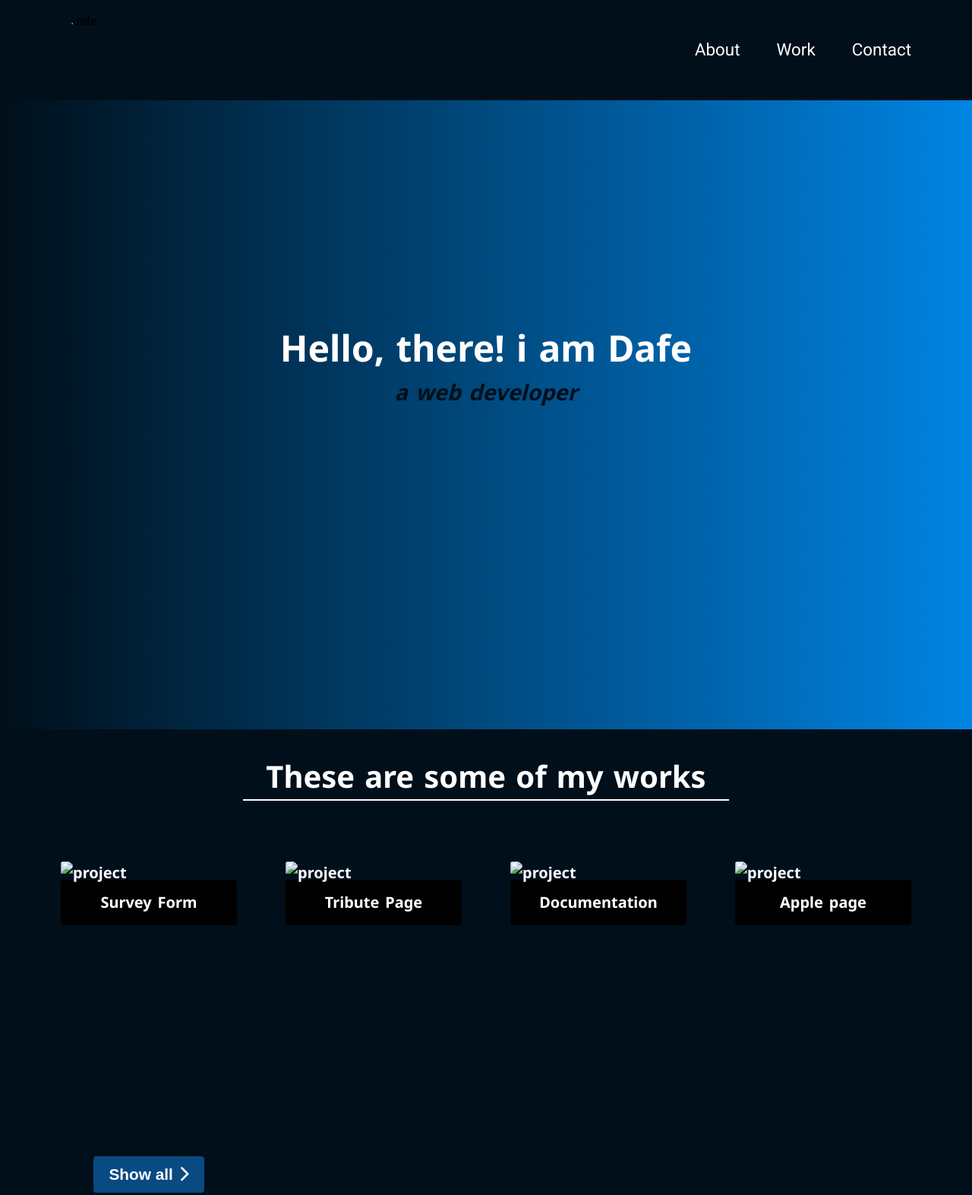
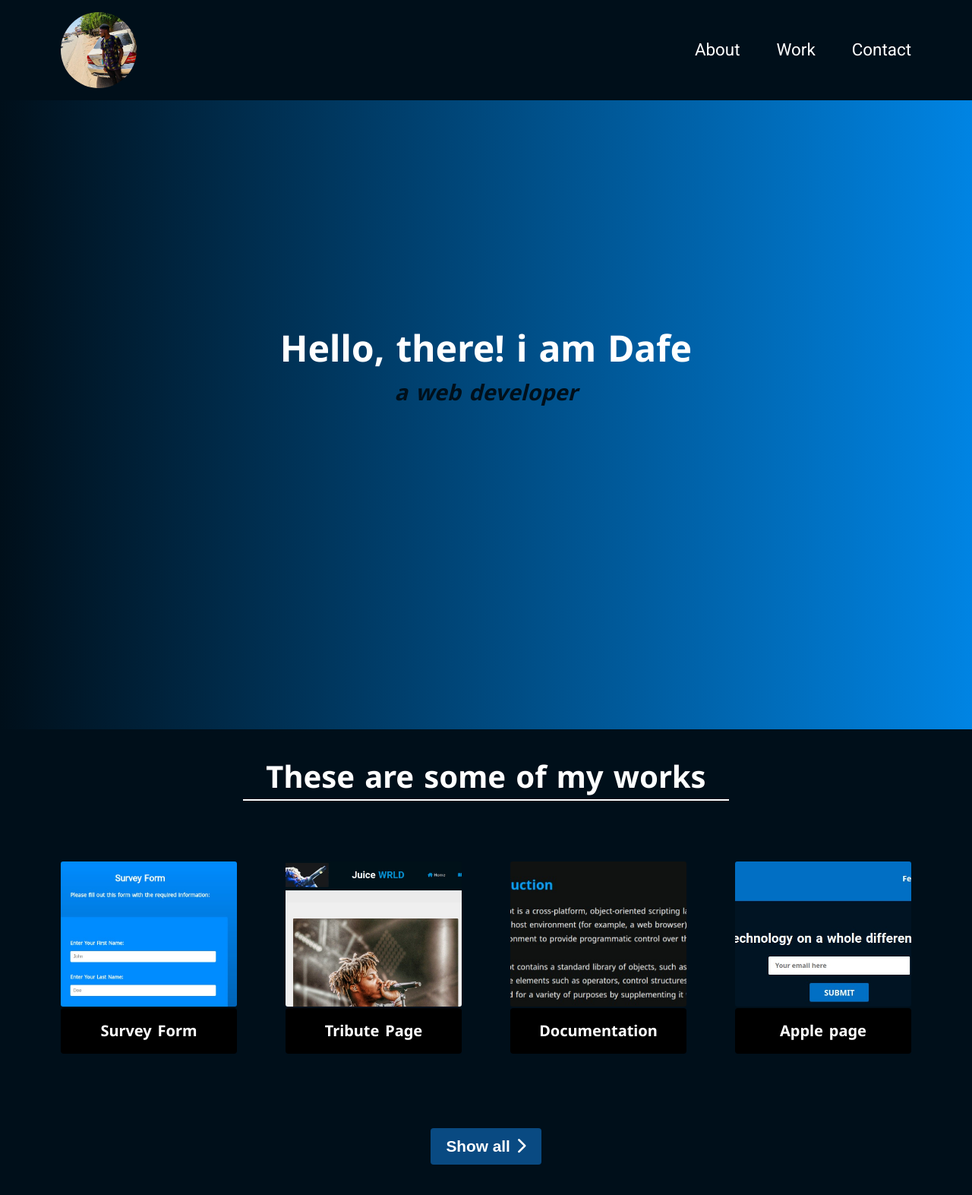
Before and after one commit to Dafe-Victor/FreeCodeCamp-web-development-certifications, a plain HTML site: page Responsive web design certification/Personal Portfolio/index.html in a window 1280 px wide. Shown: the top 1573 px of the page at 76% size. Drawn offline with Linux system fonts and the light colour scheme.

```diff
--- a/Responsive web design certification/Personal Portfolio/index.html
+++ b/Responsive web design certification/Personal Portfolio/index.html
@@ -15,7 +15,7 @@
 
       <nav id="navbar">
 
-       <img class="nav-img" src="" alt="dafe" />
+       <img class="nav-img" src="https://github.com/Dafe-Victor/FreeCodeCamp-web-development-certifications/blob/main/Responsive%20web%20design%20certification/Personal%20Portfolio/Images/IMG-20221030-WA0003.jpg?raw=true" alt="dafe" />
 
         <ul>
           <li><a href="#welcome-section">About</a></li>
@@ -47,7 +47,7 @@
 
           <a target="_blank" rel="noopener" class="link-con" href="https://codepen.io/Dafe-Victor/details/ExeOVVo">
 
-            <img src="" alt="project"/>
+            <img src="https://github.com/Dafe-Victor/FreeCodeCamp-web-development-certifications/blob/main/Responsive%20web%20design%20certification/Personal%20Portfolio/Images/Web%20capture_22-3-2023_165313_.jpeg?raw=true" alt="project"/>
 
             <p class="project-title">Survey Form</p>
 
@@ -57,7 +57,7 @@
 
           <a target="_blank" rel="noopener" class="link-con" href="https://codepen.io/Dafe-Victor/pen/WNgYQow">
 
-            <img src="" alt="project"/>
+            <img src="https://github.com/Dafe-Victor/FreeCodeCamp-web-development-certifications/blob/main/Responsive%20web%20design%20certification/Personal%20Portfolio/Images/Web%20capture_22-3-2023_18585_.jpeg?raw=true" alt="project"/>
 
             <p class="project-title">Tribute Page</p>
 
@@ -67,7 +67,7 @@
 
           <a target="_blank" rel="noopener" class="link-con" href="https://codepen.io/Dafe-Victor/pen/RwYqWpm">
 
-            <img src="" alt="project"/>
+            <img src="https://github.com/Dafe-Victor/FreeCodeCamp-web-development-certifications/blob/main/Responsive%20web%20design%20certification/Personal%20Portfolio/Images/Web%20capture_22-3-2023_165427_.jpeg?raw=true" alt="project"/>
 
             <p class="project-title">Documentation</p>
 
@@ -77,11 +77,13 @@
 
           <a target="_blank" rel="noopener" class="link-con" href="https://codepen.io/Dafe-Victor/details/BaOGoZN">
 
-            <img src="" alt="project"/>
+            <img src="https://github.com/Dafe-Victor/FreeCodeCamp-web-development-certifications/blob/main/Responsive%20web%20design%20certification/Personal%20Portfolio/Images/Web%20capture_22-3-2023_16552_.jpeg?raw=true" alt="project"/>
 
             <p class="project-title">Apple page</p>
 
           </a>
+
+        </div>
 
 
 
```
